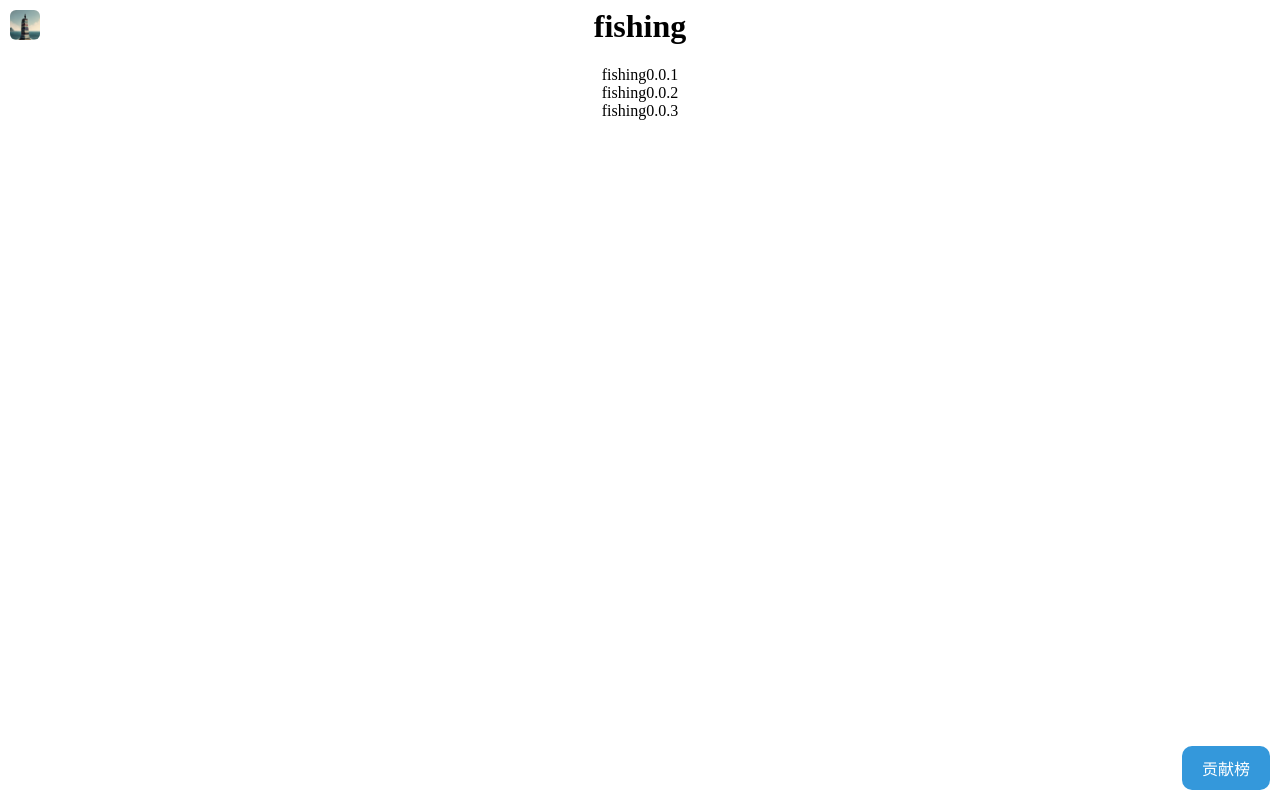
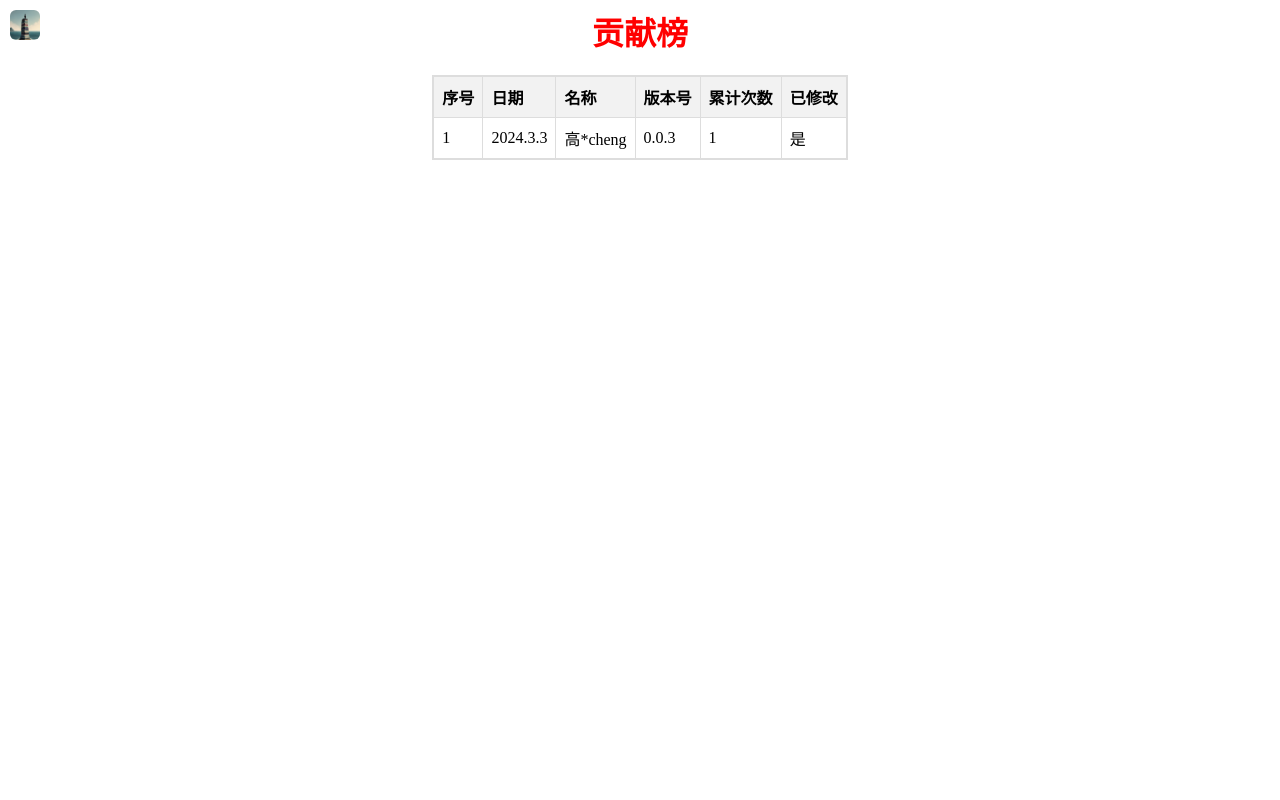
Before and after one commit to lyuwenhan/lyuwenhan.github.io, a plain HTML site: page contribution/index.html in a window 1280 px wide. Drawn offline with Linux system fonts and the light colour scheme.

Commit message:
Update index.html

```diff
--- a/contribution/index.html
+++ b/contribution/index.html
@@ -1,7 +1,7 @@
 <html>
 
 <head>
-	<title>fishing-game</title>
+	<title>贡献榜</title>
 	<meta charset="UTF-8">
 	<link rel="icon" href="/file/icon.png" type="image/x-icon">
 	<style>
@@ -24,24 +24,6 @@
 			text-decoration: none;
 		}
 
-		.a {
-			padding: 10px 20px;
-			border-radius: 10px;
-			background-color: #3498db;
-			color: #ffffff;
-			text-decoration: none;
-			display: inline-block;
-			font-size: 16px;
-			cursor: pointer;
-			position: fixed;
-			bottom: 10px;
-			right: 10px;
-		}
-
-		.a:hover {
-			filter: brightness(90%);
-		}
-
 		.b {
 			width: 30px;
 			height: 30px;
@@ -54,16 +36,52 @@
 			background: none;
 			cursor: pointer;
 		}
+
+		table {
+			border-collapse: collapse;
+			margin-top: 20px;
+			border: 2px solid #ddd;
+			/* 增加表格整体边框 */
+		}
+
+		th,
+		td {
+			border: 1px solid #ddd;
+			padding: 8px;
+			text-align: left;
+		}
+
+		th {
+			background-color: #f2f2f2;
+		}
 	</style>
 </head>
 
 <body>
 	<a href="/"><img class="b" src="/file/icon.png"></a>
-	<h1>fishing</h1>
-	<a href='/file/fishing0.0.1.zip'>fishing0.0.1</a><br>
-	<a href='/file/fishing0.0.2.zip'>fishing0.0.2</a><br>
-	<a href='/file/fishing0.0.3.zip'>fishing0.0.3</a><br>
-	<a href="/contribution" class="a">贡献榜</a>
+	<h1 style="color:red">贡献榜</h1>
+	<table>
+		<thead>
+			<tr>
+				<th>序号</th>
+				<th>日期</th>
+				<th>名称</th>
+				<th>版本号</th>
+				<th>累计次数</th>
+				<th>已修改</th>
+			</tr>
+		</thead>
+		<tbody>
+			<tr>
+				<td>1</td>
+				<td>2024.3.3</td>
+				<td>高*cheng</td>
+				<td>0.0.3</td>
+				<td>1</td>
+				<td>是</td>
+			</tr>
+		</tbody>
+	</table>
 </body>
 
 </html>
```
